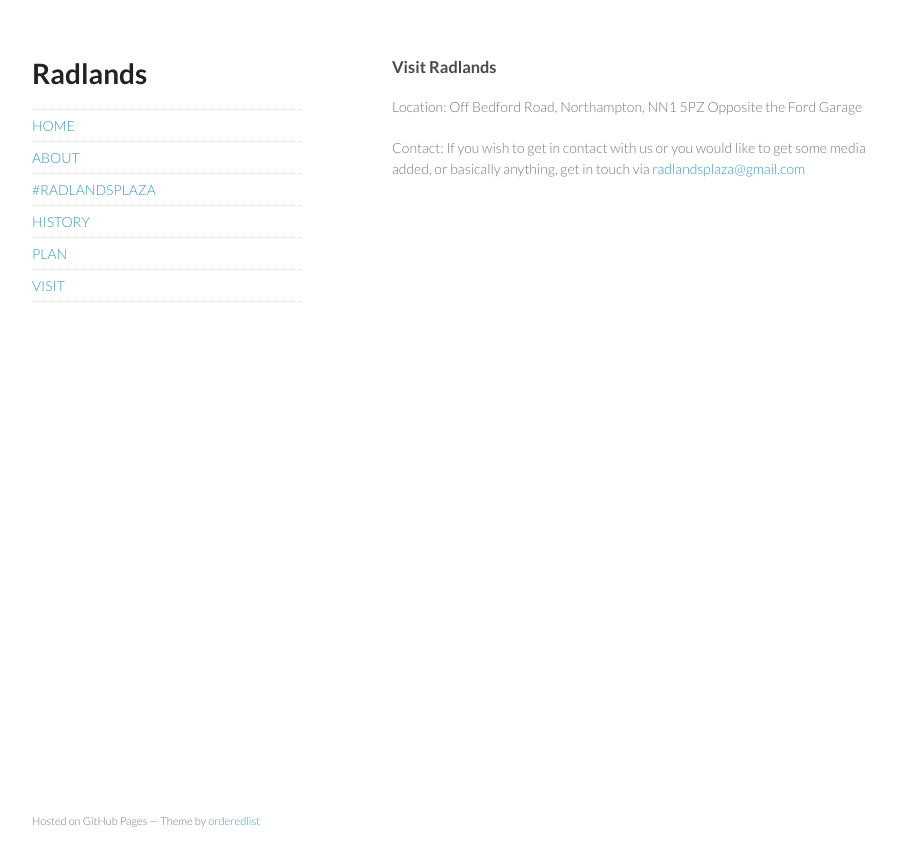
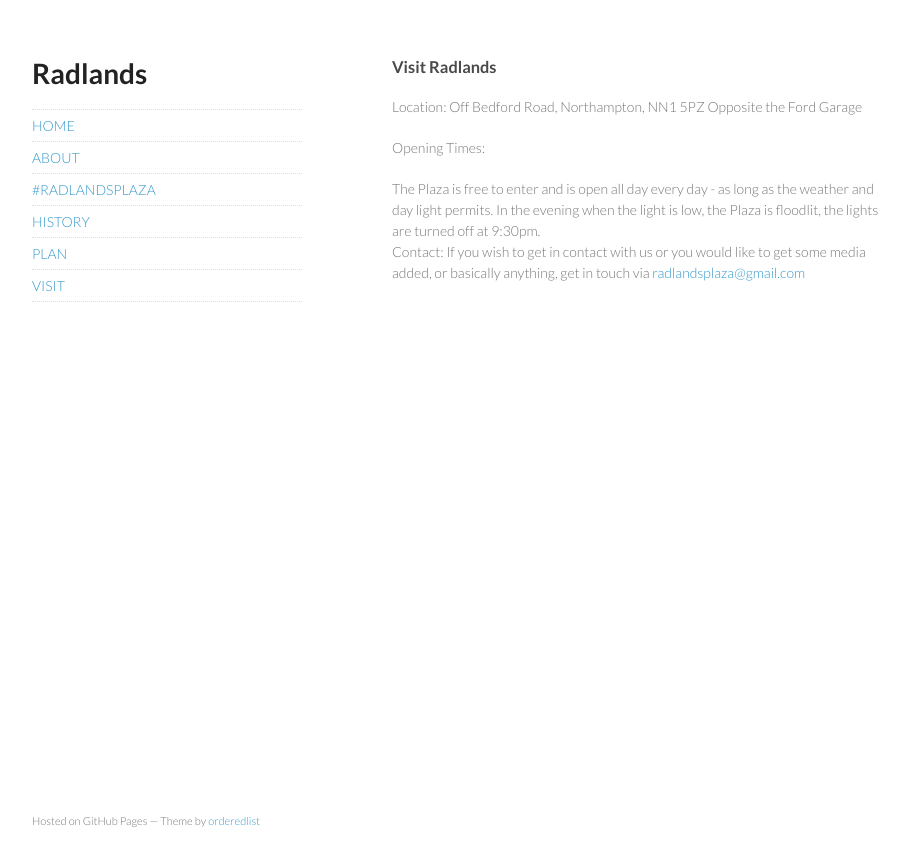
Before and after one commit to CHEWX/radlands, a Jekyll site: the page built from visit.html, in a window 1280 px wide. Shown: the top 866 px of the page, without its empty margins (178-1087 px from the left). Built offline with Jekyll 4.4.1, drawn with Linux system fonts in a browser that asks for light colours.

Commit message:
[visit] - update visit page with opening times

```diff
--- a/visit.html
+++ b/visit.html
@@ -6,4 +6,6 @@
 
 <p>Location: Off Bedford Road, Northampton, NN1 5PZ Opposite the Ford Garage</p>
 
+<p>Opening Times:</p>The Plaza is free to enter and is open all day every day - as long as the weather and day light permits. In the evening when the light is low, the Plaza is floodlit, the lights are turned off at 9:30pm.
+
 <p>Contact: If you wish to get in contact with us or you would like to get some media added, or basically anything, get in touch via <a href="mailto:radlandsplaza@gmail.com">radlandsplaza@gmail.com</a></p>
```
